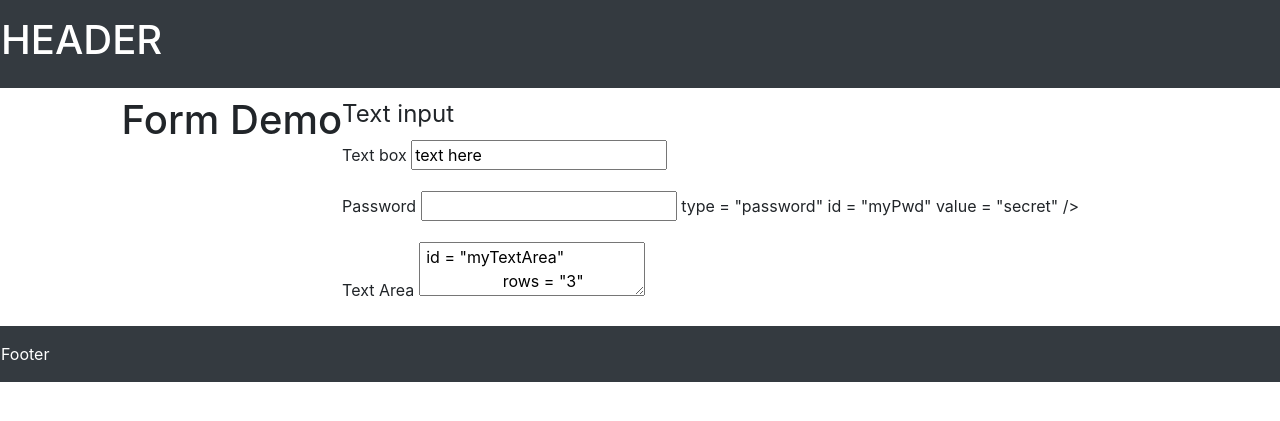
After one commit to tuanla074/UniversitySublet, a Django app: page /sublets/1/subtenantInfo/ in a window 1280 px wide. The commit adds this page. Shown: the top 421 px of the page. Run offline with Django 3.2, Linux system fonts and the light colour scheme; some libraries are stand-ins or nearby versions.

Commit message:
Added checkout button with link to the form. Added the link from the details page to the subtenantInformation page. Generic template of the subtenant information/form page (to be edited).

```diff
--- a/sublets/models.py
+++ b/sublets/models.py
@@ -38,8 +38,8 @@ class SubletListing(models.Model):
     sublet_place = models.ForeignKey(SubletPlace, on_delete=models.CASCADE)
     sublet_owner_info = models.ForeignKey(SubletOwnerInfo, on_delete=models.CASCADE)
     sublist_price = models.FloatField(default=0)
-    sublet_start_date = models.DateTimeField()
-    sublet_end_date = models.DateTimeField()
+    sublet_start_date = models.DateField()
+    sublet_end_date = models.DateField()
     sublet_status = models.IntegerField(default=1)
     parking_cost = models.FloatField(default=0)
     total_room = models.IntegerField(default=1)
@@ -65,7 +65,7 @@ class Subtenant(models.Model):
     phone_number = models.CharField(max_length=50)
     email = models.CharField(max_length=800)
     photo_id = models.ImageField(upload_to='img')
-    date = models.DateTimeField(auto_now=True)
+    date = models.DateField(auto_now=True)
     signature = models.CharField(max_length=200)
     chosen_sub = models.ForeignKey(SubletListing, on_delete=models.CASCADE, default=1)
 
--- a/sublets/templates/sublets/details.html
+++ b/sublets/templates/sublets/details.html
@@ -9,5 +9,6 @@
                 {{ detail_sublet.sublet_place.sublet_company }} <br />
                 {{ detail_sublet.sublist_price}} CAD<br />
                 {{ detail_sublet.utilities}}
+                <a href="./subtenantInfo/" class="btn btn-primary">Checkout</a>
     </div>
 {% endblock %}
--- a/sublets/templates/sublets/index.html
+++ b/sublets/templates/sublets/index.html
@@ -25,6 +25,6 @@
     </div>
     </ul>
 {% else %}
-    <p>SORRY, NO OFFER IS AVAILABLE</p>
+    <p>SORRY, NO OFFERS AVAILABLE</p>
 {% endif %}
 {% endblock %}
--- /dev/null
+++ b/sublets/templates/sublets/subtenantInfo.html
@@ -0,0 +1,28 @@
+{% extends 'sublets/base.html' %}
+
+{% block main_content %}
+    <h1>Form Demo</h1>
+    <form>
+      <fieldset>
+        <legend>Text input</legend>
+        <p>
+          <label>Text box</label>
+          <input type = "text"
+                 id = "myText"
+                 value = "text here" />
+        </p>
+        <p>
+          <label>Password</label>
+          <input> type = "password"
+                  id = "myPwd"
+                  value = "secret" />
+        </p>
+        <p>
+          <label>Text Area</label>
+          <textarea> id = "myTextArea"
+                  rows = "3"
+                  cols = "80">Your text here</textarea>
+        </p>
+      </fieldset>
+    </form>
+{% endblock %}
--- a/sublets/urls.py
+++ b/sublets/urls.py
@@ -7,4 +7,6 @@ urlpatterns = [
 
     path('', views.index, name="index"),
     path('<int:listing_id>/', views.details, name="details"),
+    path('<int:listing_id>/subtenantInfo/', views.subtenantInfo, name="subtenantInfo"),
+
 ]
--- a/sublets/views.py
+++ b/sublets/views.py
@@ -18,3 +18,7 @@ def details(request, listing_id):
         SubletListing.objects.select_related('sublet_place', 'sublet_gender', 'sublet_legal_fee',
                                              'sublet_owner_info').all(), pk=listing_id)
     return render(request, 'sublets/details.html', {'detail_sublet': detail_sublet})
+
+
+def subtenantInfo(request, listing_id):
+    return render(request, 'sublets/subtenantInfo.html')
```
